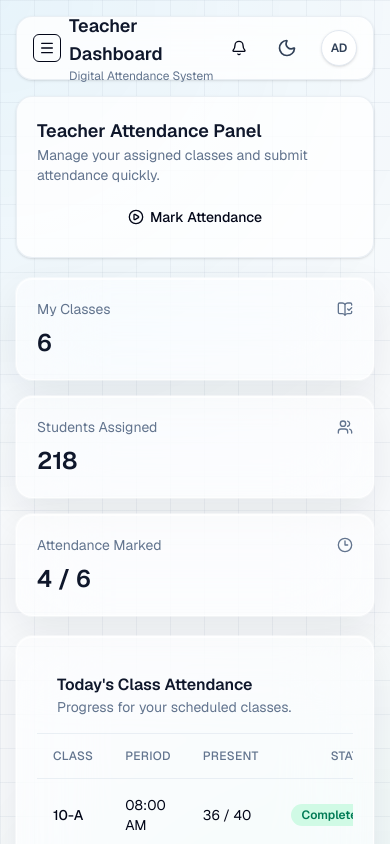
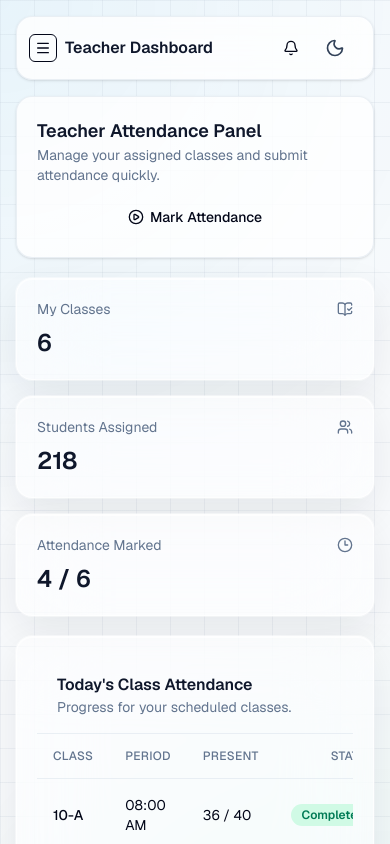
Before and after one commit to Ayomide-Philip/digital-attendance, a Next.js app: page /dashboard/teachers in a window 390 px wide. Shown: the top 844 px of the page. Built offline with nearby package versions, Linux system fonts and the light colour scheme.

Commit message:
feat: add layout component for teacher dashboard and enhance navbar styles

```diff
--- a/components/dashboard/dashboard-shell.jsx
+++ b/components/dashboard/dashboard-shell.jsx
@@ -1,9 +1,11 @@
 "use client";
 
 import { useState } from "react";
+import { X } from "lucide-react";
 
 import Navbar from "@/components/dashboard/navbar";
 import Sidebar from "@/components/dashboard/sidebar";
+import { Button } from "@/components/ui/button";
 
 export default function DashboardShell({ children }) {
   const [sidebarCollapsed, setSidebarCollapsed] = useState(false);
@@ -35,6 +37,15 @@ export default function DashboardShell({ children }) {
             mobileOpen ? "translate-x-0" : "-translate-x-full"
           }`}
         >
+          <Button
+            variant="outline"
+            size="icon-sm"
+            className="absolute top-7 right-7 z-10"
+            onClick={() => setMobileOpen(false)}
+            aria-label="Close sidebar menu"
+          >
+            <X className="size-4" />
+          </Button>
           <Sidebar onNavigate={() => setMobileOpen(false)} />
         </div>
 
--- a/components/dashboard/navbar.jsx
+++ b/components/dashboard/navbar.jsx
@@ -33,8 +33,8 @@ export default function Navbar({
   const title = getTitle(pathname);
 
   return (
-    <header className="sticky top-4 z-20 mb-4 flex h-16 items-center justify-between rounded-2xl border border-slate-200/70 bg-white/80 px-4 shadow-sm backdrop-blur-xl dark:border-slate-800 dark:bg-slate-950/65 sm:px-5">
-      <div className="flex items-center gap-2 sm:gap-3">
+    <header className="sticky top-4 z-20 mb-4 flex min-h-16 items-center justify-between rounded-2xl border border-slate-200/70 bg-white/80 px-3 py-2 shadow-sm backdrop-blur-xl dark:border-slate-800 dark:bg-slate-950/65 sm:h-16 sm:px-5 sm:py-0">
+      <div className="flex min-w-0 items-center gap-2 sm:gap-3">
         <Button
           variant="outline"
           size="icon-sm"
@@ -55,17 +55,17 @@ export default function Navbar({
           <PanelLeft className="size-4" />
         </Button>
 
-        <div>
-          <h1 className="text-lg font-semibold text-slate-900 dark:text-slate-100 sm:text-xl">
+        <div className="min-w-0">
+          <h1 className="truncate text-base font-semibold text-slate-900 dark:text-slate-100 sm:text-xl">
             {title}
           </h1>
-          <p className="text-xs text-slate-500 dark:text-slate-400">
+          <p className="hidden text-xs text-slate-500 dark:text-slate-400 sm:block">
             Digital Attendance System
           </p>
         </div>
       </div>
 
-      <div className="flex items-center gap-2">
+      <div className="ml-2 flex shrink-0 items-center gap-1 sm:gap-2">
         <Button
           variant="ghost"
           size="icon-sm"
@@ -78,7 +78,7 @@ export default function Navbar({
           <Bell className="size-4" />
         </Button>
         <Toggle />
-        <div className="grid size-9 place-items-center rounded-full border border-slate-200 bg-white text-xs font-semibold text-slate-700 shadow-sm dark:border-slate-700 dark:bg-slate-900 dark:text-slate-200">
+        <div className="hidden size-9 place-items-center rounded-full border border-slate-200 bg-white text-xs font-semibold text-slate-700 shadow-sm dark:border-slate-700 dark:bg-slate-900 dark:text-slate-200 min-[430px]:grid">
           AD
         </div>
       </div>
```
Also changed, not shown: app/(dashboard)/dashboard/teachers/layout.js (renamed from app/(dashboard)/layout.js).
